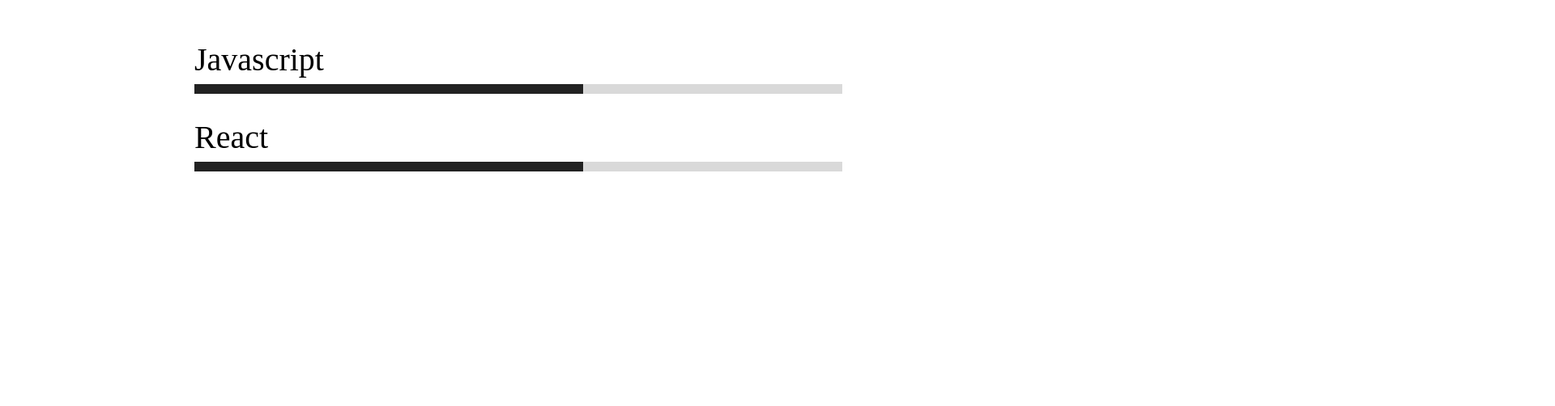
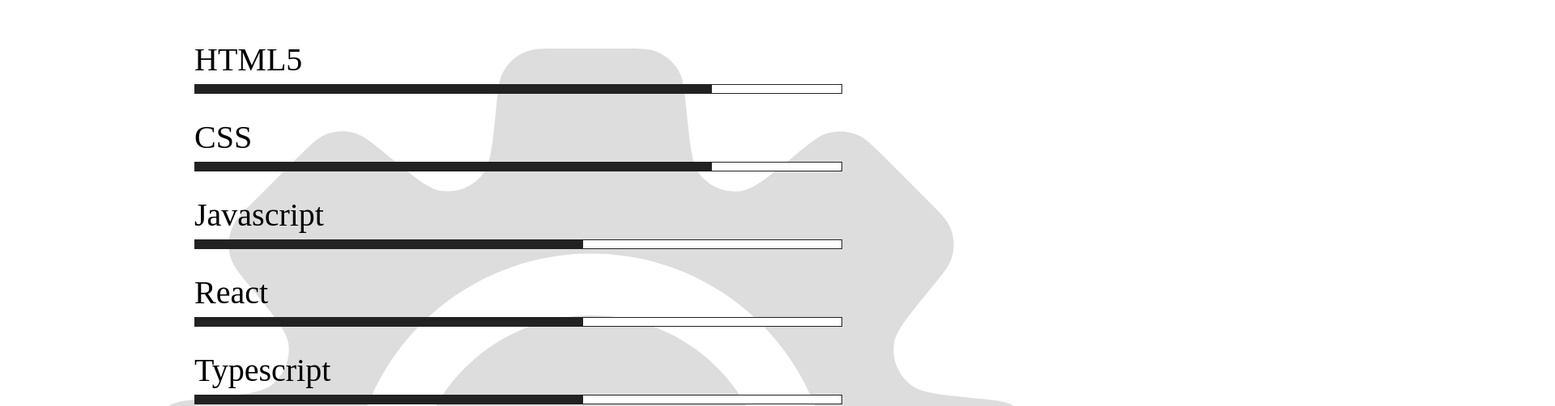
Before and after one commit to User850413/my-Page, a React (Vite) app: page / in a window 1280 px wide. Shown: the part 2298-2800 px from the top of the page at 81% size, 1920 px wide, since content can reach past the window. Built offline with nearby package versions, Linux system fonts and the light colour scheme.

Commit message:
09/06 :lipstick: : 메인화면 애니메이션 추가

```diff
--- a/src/components/RotationWheel.tsx
+++ b/src/components/RotationWheel.tsx
@@ -1,12 +1,19 @@
 import { motion, useScroll, useTransform } from 'framer-motion';
 
-import ico_wheel from '../assets/icons/ico_wheel.svg';
+import ico_wheel from '../assets/icons/ico_wheel_big.svg';
 
-function RotationWheel() {
+function RotationWheelLeft({ top, left }: { top: number | string; left: number | string }) {
   const { scrollY } = useScroll();
   const slowerRotate = useTransform(scrollY, (value) => value / 10);
 
-  return <motion.img src={ico_wheel} alt='톱니' style={{ rotate: slowerRotate }} />;
+  return <motion.img src={ico_wheel} alt='톱니' style={{ rotate: slowerRotate, top, left }} className='difference absolute w-[400px] tablet:w-[600px] desktop:w-[1100px]' />;
 }
 
-export default RotationWheel;
+function RotationWheelRight({ top, right }: { top: number | string; right: number | string }) {
+  const { scrollY } = useScroll();
+  const slowerRotate = useTransform(scrollY, (value) => value / -10);
+
+  return <motion.img src={ico_wheel} alt='톱니' style={{ rotate: slowerRotate, top, right }} className='difference absolute w-[400px] tablet:w-[600px] desktop:w-[1100px]' />;
+}
+
+export { RotationWheelLeft, RotationWheelRight };
--- a/src/pages/main/SkillGraph.tsx
+++ b/src/pages/main/SkillGraph.tsx
@@ -9,14 +9,14 @@
       whileInView={{ opacity: 1 }}
       transition={{ delay: 0.5, duration: 0.8 }}
       viewport={{ once: true }}
-      className='group relative flex w-full cursor-default flex-col items-start'
+      className='group relative z-10 flex w-full cursor-default flex-col items-start'
     >
       <span className='text-[20px] tablet:text-[40px]'>{skill}</span>
-      <span className='relative h-[6px] w-full bg-middle tablet:h-[12px]'>
+      <span className='relative h-[6px] w-full border-[1px] border-darker bg-bright tablet:h-[12px]'>
         <motion.span initial={{ width: 0 }} whileInView={{ width: `${percent}%` }} transition={{ delay: 0.8 }} viewport={{ once: true }} className='absolute left-0 top-0 h-full bg-darker' />
         <span
           style={{ left: `${percent}%` }}
-          className='absolute top-[-40px] z-[5] rounded-[5px] border-[1px] border-middle bg-bright p-[5px_15px] opacity-0 transition-opacity duration-100 group-hover:opacity-100'
+          className='absolute top-[-40px] z-[5] rounded-[5px] border-[1px] border-darker bg-bright p-[5px_15px] opacity-0 transition-opacity duration-100 group-hover:opacity-100'
         >
           {percent}%
         </span>
--- a/src/pages/main/Skills.tsx
+++ b/src/pages/main/Skills.tsx
@@ -5,13 +5,16 @@
 import SkillGraph from './SkillGraph';
 
 const SKILLS: SkillGraphProps[] = [
+  { skill: 'HTML5', percent: 80 },
+  { skill: 'CSS', percent: 80 },
   { skill: 'Javascript', percent: 60 },
   { skill: 'React', percent: 60 },
+  { skill: 'Typescript', percent: 60 },
 ];
 
 function Skills() {
   return (
-    <section className='mx-auto mt-[130px] flex h-[1400px] w-[320px] flex-col items-center gap-[40px] pt-[158px] tablet:w-[688px] tablet:gap-[158px] desktop:w-[800px]'>
+    <section className='mx-auto mb-[260px] mt-[130px] flex w-[320px] flex-col items-center gap-[40px] pt-[158px] tablet:w-[688px] tablet:gap-[158px] desktop:w-[800px]'>
       <motion.span
         initial={{ opacity: 0, y: -10 }}
         whileInView={{ opacity: 1, y: 0 }}
--- a/src/pages/main/index.tsx
+++ b/src/pages/main/index.tsx
@@ -1,3 +1,4 @@
+import { RotationWheelLeft, RotationWheelRight } from '../../components/RotationWheel';
 import Intro from './Intro';
 import MainAnimation from './MainAnimation';
 import Skills from './Skills';
@@ -9,10 +10,13 @@
 
 function Main() {
   return (
-    <div className='w-screen'>
+    <div className='relative w-screen overflow-hidden'>
       <MainAnimation />
       <Intro />
       <Skills />
+      <RotationWheelRight top={176} right={-66} />
+      <RotationWheelLeft top={950} left={-81} />
+      <RotationWheelRight top={'calc(100% - 700px)'} right={0} />
     </div>
   );
 }
```
Also changed, not shown: src/assets/icons/ico_wheel_big.svg.
